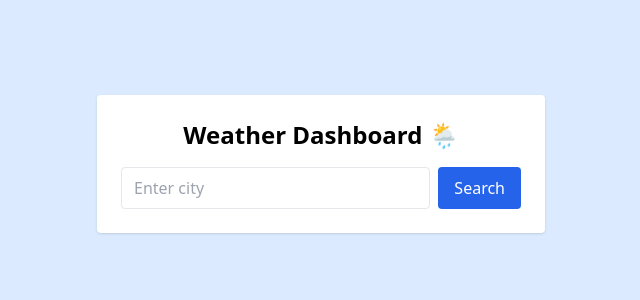
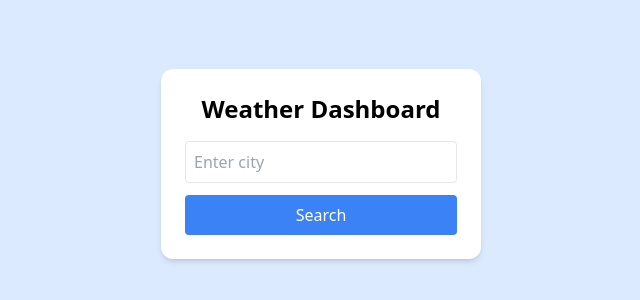
Before and after one commit to haytam-lahna/weather-app-capstone, a React (Vite) app: page / in a window 1280 px wide. Shown: the part 236-536 px from the top of the page, without its empty margins (319-959 px from the left). Built offline with nearby package versions, Linux system fonts and the light colour scheme; no server answers.

Commit message:
Update App.jsx

```diff
--- a/src/App.jsx
+++ b/src/App.jsx
@@ -1,46 +1,70 @@
-import { useState } from "react"
-import Search from "./components/Search"
-import WeatherCard from "./components/WeatherCard"
+import { useState } from "react";
+import { getCoordinates, getWeather } from "./services/weatherService";
 
-export default function App() {
-  const [weather, setWeather] = useState(null)
-  const [error, setError] = useState("")
-  const [loading, setLoading] = useState(false)
+function App() {
+  const [city, setCity] = useState("");
+  const [weather, setWeather] = useState(null);
+  const [location, setLocation] = useState(null);
+  const [loading, setLoading] = useState(false);
+  const [error, setError] = useState("");
 
-  const API_KEY = import.meta.env.VITE_WEATHER_API_KEY
+  const handleSearch = async () => {
+    if (!city.trim()) return;
 
-  const fetchWeather = async (city) => {
     try {
-      setLoading(true)
-      setError("")
-      const res = await fetch(
-        `https://api.openweathermap.org/data/2.5/weather?q=${city}&units=metric&appid=${API_KEY}`
-      )
-      if (!res.ok) throw new Error("City not found")
-      const data = await res.json()
-      setWeather(data)
+      setLoading(true);
+      setError("");
+      setWeather(null);
+
+      const coords = await getCoordinates(city);
+      setLocation(coords);
+
+      const data = await getWeather(coords.latitude, coords.longitude);
+      setWeather(data.current_weather);
     } catch (err) {
-      setWeather(null)
-      setError(err.message)
+      setError(err.message);
     } finally {
-      setLoading(false)
+      setLoading(false);
     }
-  }
+  };
 
   return (
     <div className="min-h-screen bg-blue-100 flex items-center justify-center">
-      <div className="bg-white p-6 rounded shadow w-full max-w-md">
-        <h1 className="text-2xl font-bold text-center mb-4">
-          Weather Dashboard 🌦️
-        </h1>
+      <div className="bg-white p-6 rounded-xl shadow-md w-80 text-center">
+        <h1 className="text-2xl font-bold mb-4">Weather Dashboard</h1>
 
-        <Search onSearch={fetchWeather} />
+        <input
+          type="text"
+          placeholder="Enter city"
+          value={city}
+          onChange={(e) => setCity(e.target.value)}
+          className="w-full p-2 border rounded mb-3"
+        />
 
-        {loading && <p className="text-center mt-4">Loading...</p>}
-        {error && <p className="text-center text-red-500 mt-4">{error}</p>}
+        <button
+          onClick={handleSearch}
+          className="w-full bg-blue-500 text-white py-2 rounded hover:bg-blue-600 transition"
+        >
+          Search
+        </button>
 
-        <WeatherCard weather={weather} />
+        {loading && <p className="mt-4">Loading...</p>}
+        {error && <p className="text-red-500 mt-4">{error}</p>}
+
+        {weather && location && (
+          <div className="mt-5">
+            <h2 className="text-xl font-semibold">
+              {location.name}, {location.country}
+            </h2>
+            <p className="text-3xl mt-2">
+              {Math.round(weather.temperature)}°C
+            </p>
+            <p className="mt-1">Wind: {weather.windspeed} km/h</p>
+          </div>
+        )}
       </div>
     </div>
-  )
+  );
 }
+
+export default App;
```
